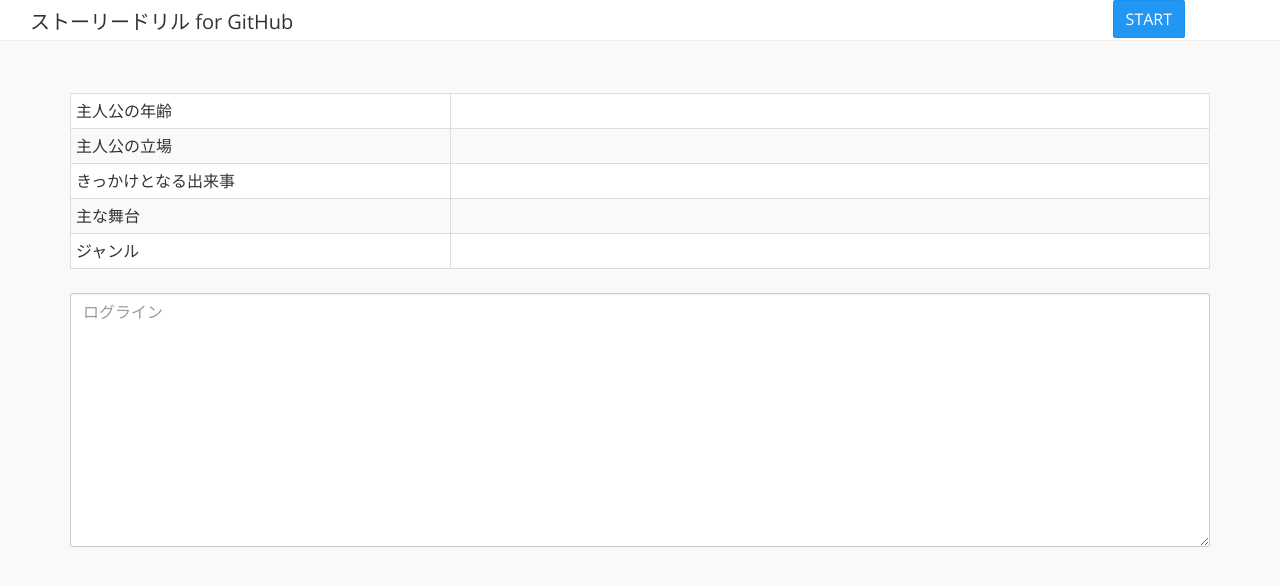
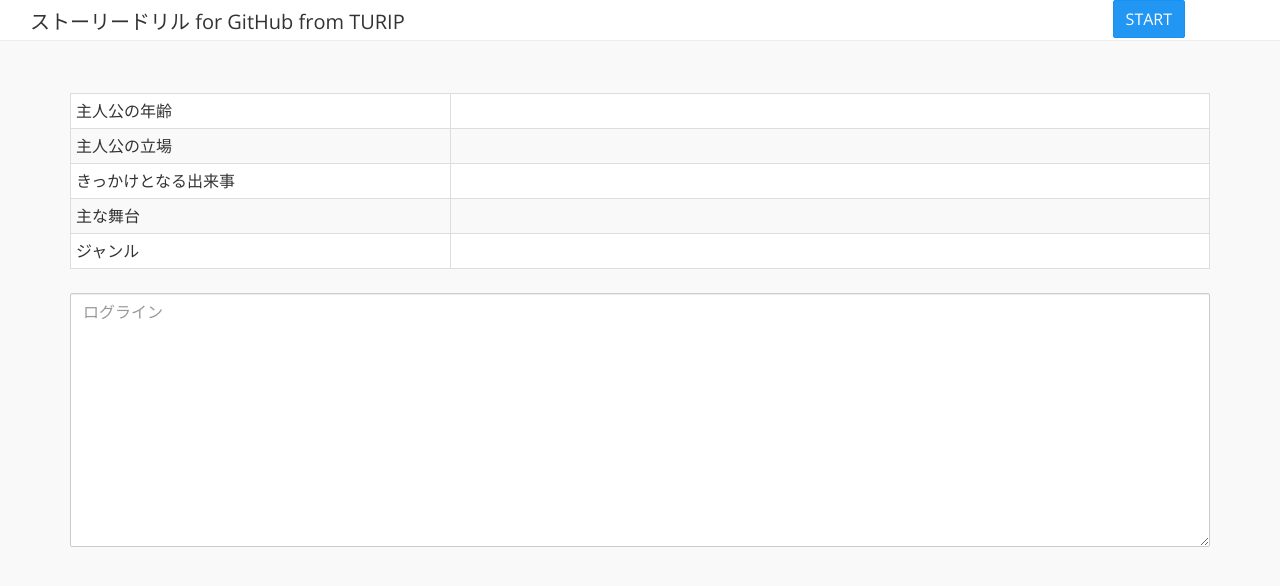
Before and after one commit to kkoba23/kkoba23.github.io, a plain HTML site: page index.html in a window 1280 px wide. Drawn offline with nearby package versions, Linux system fonts and the light colour scheme.

Commit message:
TURIPから

```diff
--- a/index.html
+++ b/index.html
@@ -40,7 +40,7 @@ body {
 		<div class="navbar-header">
 			<div class="container">
 				<!-- 				<div class="collapse navbar-collapse"> -->
-				<span class="navbar-brand">ストーリードリル for GitHub</span>
+				<span class="navbar-brand">ストーリードリル for GitHub from TURIP</span>
 				<span class="navbar-right">
 				<button type="button" class="btn btn-primary navbar-right" id="timer">START</button>
 				</span>
```
